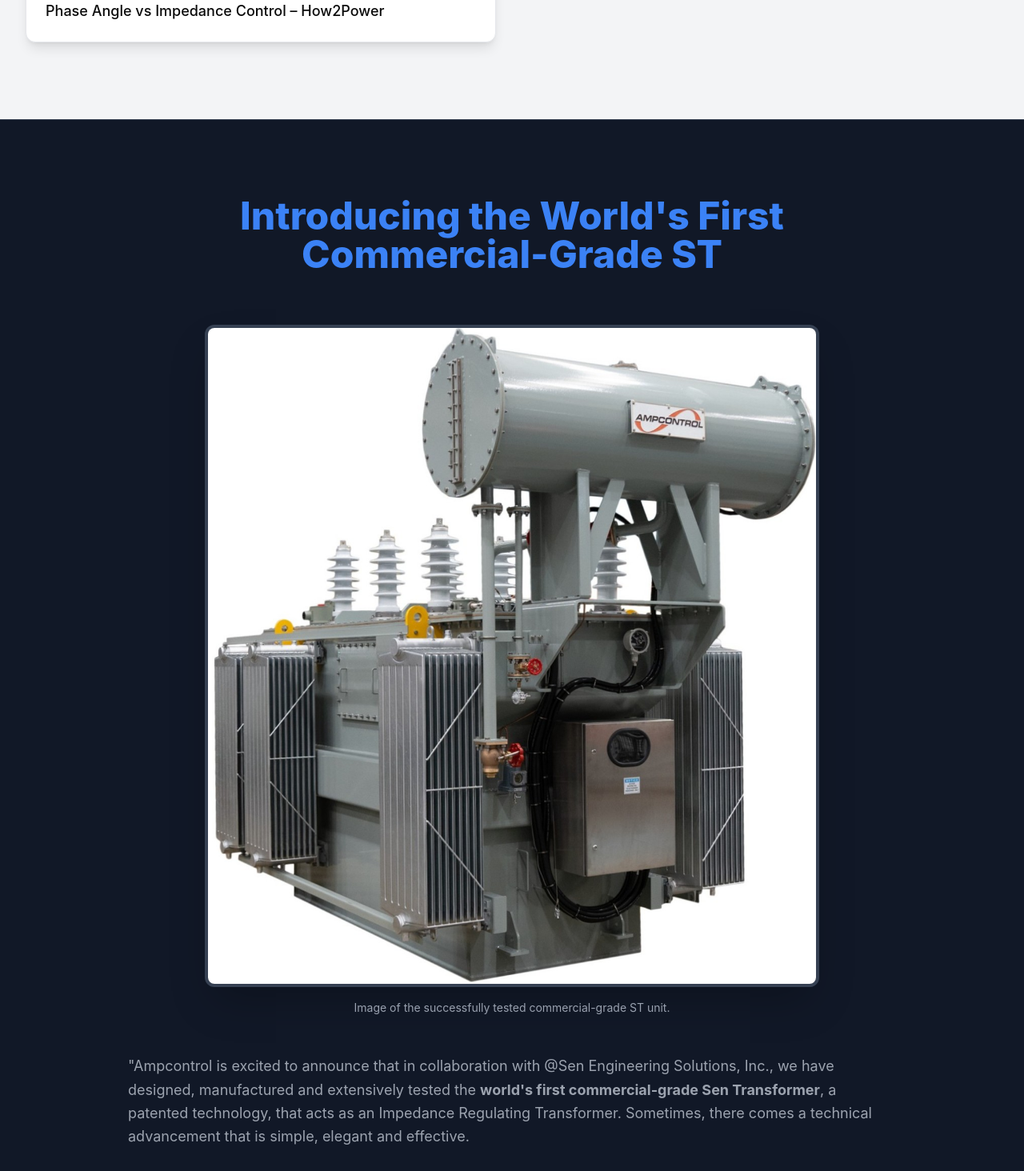
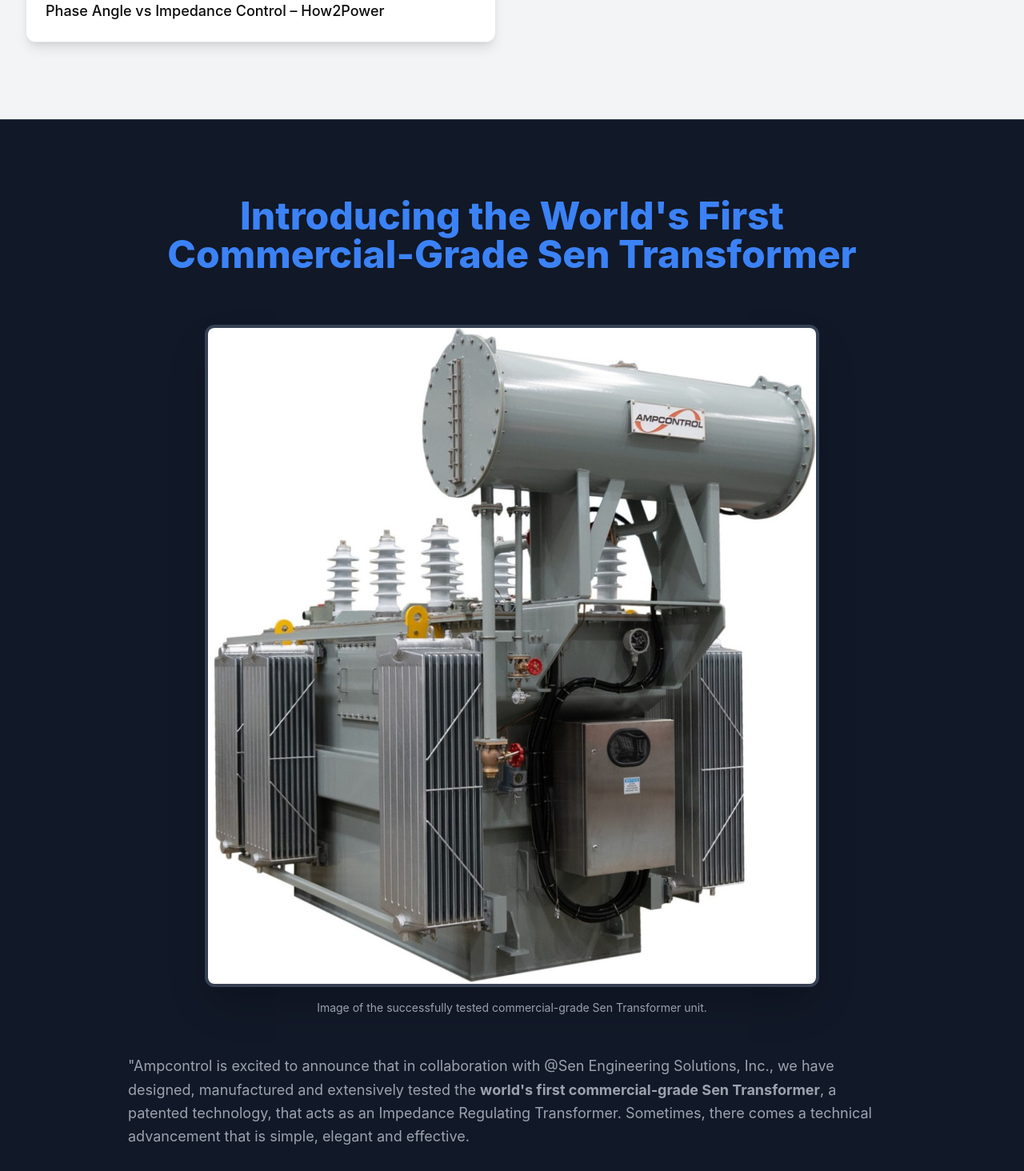
Before and after one commit to senjm26/Sen-Transformer-Website-v2, a Next.js app: page / in a window 1280 px wide. Shown: the part 4650-6114 px from the top of the page at 80% size. Built offline with nearby package versions, Linux system fonts and the light colour scheme.

Commit message:
updated picture2

```diff
--- a/app/page.tsx
+++ b/app/page.tsx
@@ -332,7 +332,7 @@ export default function App() {
 
                                 {/* Book 2 Card */}
                                 <div className="flex flex-col sm:flex-row bg-white rounded-xl shadow-2xl p-6 hover:shadow-[#1E3A8A]/20 transition-all duration-300 hover:-translate-y-1">
-                                    <img src="/book2.jpg"
+                                    <img src="/book2.JPG"
                                         alt="Power Flow Control Solutions Book Cover"
                                         className="w-full sm:w-1/3 h-auto sm:h-auto rounded-lg mb-4 sm:mb-0 sm:mr-6 object-cover flex-shrink-0" />
 
@@ -411,7 +411,7 @@ export default function App() {
                 {/* OUR PROJECTS CONTENT (Dark Theme) */}
                 <section id="projects-content" className="py-16 sm:py-24 bg-[#111827] text-[#F9FAFB] border-t border-gray-700">
                     <div className="container mx-auto px-4 sm:px-6 lg:px-8 max-w-5xl">
-                        <h1 className="text-5xl font-extrabold text-center mb-16 text-[#3B82F6]">Introducing the World's First Commercial-Grade ST</h1>
+                        <h1 className="text-5xl font-extrabold text-center mb-16 text-[#3B82F6]">Introducing the World's First Commercial-Grade Sen Transformer</h1>
 
                         <div className="space-y-12">
 
@@ -425,7 +425,7 @@ export default function App() {
                             className="rounded-xl shadow-2xl border-4 border-gray-700 object-cover w-full h-auto"
                             />
                             <p className="mt-4 text-sm text-gray-400 text-center">
-                                  Image of the successfully tested commercial-grade ST unit.
+                                  Image of the successfully tested commercial-grade Sen Transformer unit.
                             </p>
                             </div>
 
```
